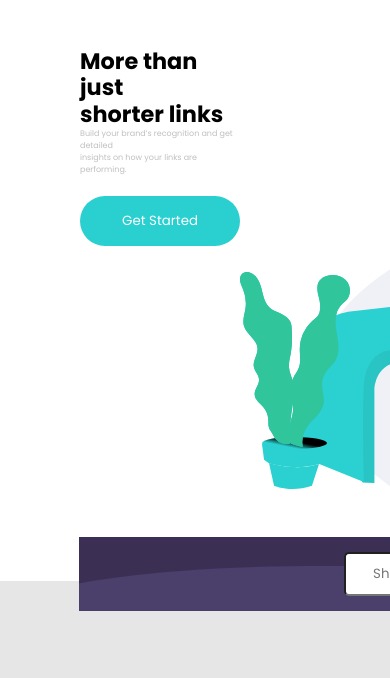
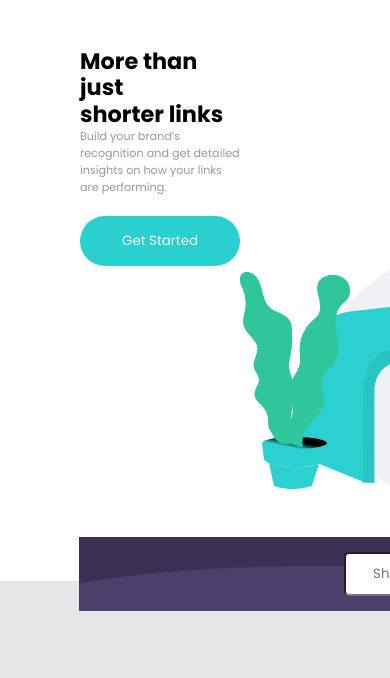
Before and after one commit to NICKY-TECH/shorten-project, a plain HTML site: page index.html in a window 390 px wide. Shown: the part 59-737 px from the top of the page. Drawn offline with Linux system fonts and the light colour scheme.

Commit message:
work on second section for mobile view

```diff
--- a/style.css
+++ b/style.css
@@ -349,7 +349,8 @@ i{
     }
 
     .build-your-brand{
-        font-size: 0.5em;
+        font-size: 0.7em;
+         color: hsl(0, 0%, 60%);
     }
 
 }
```
